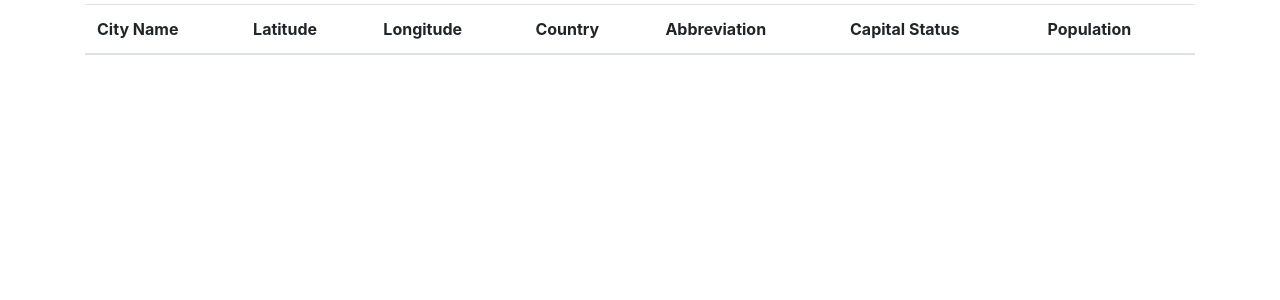
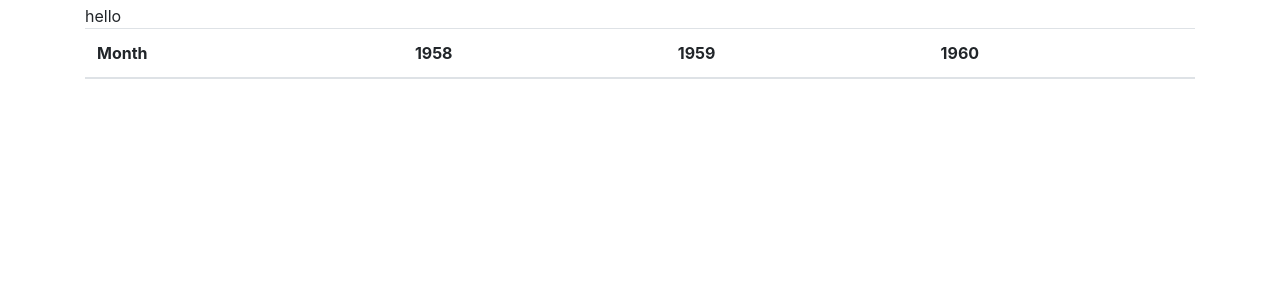
Before and after one commit to vk536/PythonDockerFlaskPycharm, a Flask app: template app/templates/index.html in a window 1280 px wide. Shown: the part 56-356 px from the top of the page. Run offline with Flask 2, Linux system fonts and the light colour scheme; the template is opened without the code that fills it, so the values that code supplies are empty; some libraries are stand-ins or nearby versions.

Commit message:
Feature: Adding view and modifying SQL

```diff
--- a/app/app.py
+++ b/app/app.py
@@ -12,108 +12,17 @@ app.config['MYSQL_DATABASE_HOST'] = 'db'
 app.config['MYSQL_DATABASE_USER'] = 'root'
 app.config['MYSQL_DATABASE_PASSWORD'] = 'root'
 app.config['MYSQL_DATABASE_PORT'] = 3306
-app.config['MYSQL_DATABASE_DB'] = 'citiesData'
+app.config['MYSQL_DATABASE_DB'] = 'airTravel'
 mysql.init_app(app)
 
 
 @app.route('/', methods=['GET'])
 def index():
-    user = {'username': 'Cities Project'}
+    user = {'username': 'Air Travel Data Project'}
     cursor = mysql.get_db().cursor()
-    cursor.execute('SELECT * FROM tblCitiesImport')
+    cursor.execute('SELECT * FROM airTravelImport')
     result = cursor.fetchall()
-    return render_template('index.html', title='Home', user=user, cities=result)
-
-
-@app.route('/view/<int:city_id>', methods=['GET'])
-def record_view(city_id):
-    cursor = mysql.get_db().cursor()
-    cursor.execute('SELECT * FROM tblCitiesImport WHERE id=%s', city_id)
-    result = cursor.fetchall()
-    return render_template('view.html', title='View Form', city=result[0])
-
-
-@app.route('/edit/<int:city_id>', methods=['GET'])
-def form_edit_get(city_id):
-    cursor = mysql.get_db().cursor()
-    cursor.execute('SELECT * FROM tblCitiesImport WHERE id=%s', city_id)
-    result = cursor.fetchall()
-    return render_template('edit.html', title='Edit Form', city=result[0])
-
-
-@app.route('/edit/<int:city_id>', methods=['POST'])
-def form_update_post(city_id):
-    cursor = mysql.get_db().cursor()
-    inputData = (request.form.get('fldName'), request.form.get('fldLat'), request.form.get('fldLong'),
-                 request.form.get('fldCountry'), request.form.get('fldAbbreviation'),
-                 request.form.get('fldCapitalStatus'), request.form.get('fldPopulation'), city_id)
-    sql_update_query = """UPDATE tblCitiesImport t SET t.fldName = %s, t.fldLat = %s, t.fldLong = %s, t.fldCountry =
-    %s, t.fldAbbreviation = %s, t.fldCapitalStatus = %s, t.fldPopulation = %s WHERE t.id = %s """
-    cursor.execute(sql_update_query, inputData)
-    mysql.get_db().commit()
-    return redirect("/", code=302)
-
-@app.route('/cities/new', methods=['GET'])
-def form_insert_get():
-    return render_template('new.html', title='New City Form')
-
-
-@app.route('/cities/new', methods=['POST'])
-def form_insert_post():
-    cursor = mysql.get_db().cursor()
-    inputData = (request.form.get('fldName'), request.form.get('fldLat'), request.form.get('fldLong'),
-                 request.form.get('fldCountry'), request.form.get('fldAbbreviation'),
-                 request.form.get('fldCapitalStatus'), request.form.get('fldPopulation'))
-    sql_insert_query = """INSERT INTO tblCitiesImport (fldName,fldLat,fldLong,fldCountry,fldAbbreviation,fldCapitalStatus,fldPopulation) VALUES (%s, %s,%s, %s,%s, %s,%s) """
-    cursor.execute(sql_insert_query, inputData)
-    mysql.get_db().commit()
-    return redirect("/", code=302)
-
-@app.route('/delete/<int:city_id>', methods=['POST'])
-def form_delete_post(city_id):
-    cursor = mysql.get_db().cursor()
-    sql_delete_query = """DELETE FROM tblCitiesImport WHERE id = %s """
-    cursor.execute(sql_delete_query, city_id)
-    mysql.get_db().commit()
-    return redirect("/", code=302)
-
-
-@app.route('/api/v1/cities', methods=['GET'])
-def api_browse() -> str:
-    cursor = mysql.get_db().cursor()
-    cursor.execute('SELECT * FROM tblCitiesImport')
-    result = cursor.fetchall()
-    json_result = json.dumps(result);
-    resp = Response(json_result, status=200, mimetype='application/json')
-    return resp
-
-
-@app.route('/api/v1/cities/<int:city_id>', methods=['GET'])
-def api_retrieve(city_id) -> str:
-    cursor = mysql.get_db().cursor()
-    cursor.execute('SELECT * FROM tblCitiesImport WHERE id=%s', city_id)
-    result = cursor.fetchall()
-    json_result = json.dumps(result);
-    resp = Response(json_result, status=200, mimetype='application/json')
-    return resp
-
-
-@app.route('/api/v1/cities/', methods=['POST'])
-def api_add() -> str:
-    resp = Response(status=201, mimetype='application/json')
-    return resp
-
-
-@app.route('/api/v1/cities/<int:city_id>', methods=['PUT'])
-def api_edit(city_id) -> str:
-    resp = Response(status=201, mimetype='application/json')
-    return resp
-
-
-@app.route('/api/cities/<int:city_id>', methods=['DELETE'])
-def api_delete(city_id) -> str:
-    resp = Response(status=210, mimetype='application/json')
-    return resp
+    return render_template('index.html', title='Home', user=user, airTravelData=result)
 
 
 if __name__ == '__main__':
--- a/app/templates/index.html
+++ b/app/templates/index.html
@@ -3,25 +3,20 @@
 <table class="table">
     <thead>
     <tr>
-        <th scope="col">City Name</th>
-        <th scope="col">Latitude</th>
-        <th scope="col">Longitude</th>
-        <th scope="col">Country</th>
-        <th scope="col">Abbreviation</th>
-        <th scope="col">Capital Status</th>
-        <th scope="col">Population</th>
+        <th scope="col">Month</th>
+        <th scope="col">1958</th>
+        <th scope="col">1959</th>
+        <th scope="col">1960</th>
     </tr>
     </thead>
     <tbody>
-    {% for city in cities %}
+    hello
+    {% for data in airTravelData %}
     <tr>
-        <td><a href="view/{{city.id}}">{{ city.fldName }}</a></td>
-        <td>{{ city.fldLat }}</td>
-        <td>{{ city.fldLong }}</td>
-        <td>{{ city.fldCountry }}</td>
-        <td>{{ city.fldAbbreviation }}</td>
-        <td>{{ city.fldCapitalStatus }}</td>
-        <td>{{ city.fldPopulation }}</td>
+        <td><a href="view/{{data.id}}">{{ data.Month }}</a></td>
+        <td>{{ data.Column_1958 }}</td>
+        <td>{{ data.Column_1959 }}</td>
+        <td>{{ data.Column_1960 }}</td>
     </tr>
     {% endfor %}
     </tbody>
--- a/docker-compose.yml
+++ b/docker-compose.yml
@@ -2,7 +2,7 @@ version: "2"
 services:
   app:
     build: ./app
-    container_name: "Flask_App"
+    container_name: "Flask_App4"
     links:
       - db
     depends_on:
@@ -12,7 +12,7 @@ services:
 
   db:
     image: mysql:5.7
-    container_name: "MySQL_Database"
+    container_name: "MySQL_Database4"
     ports:
       - "32000:3306"
     environment:
```
Also changed, not shown: app/templates/edit.html (deleted, +0 -45 lines), app/templates/new.html (deleted, +0 -46 lines), app/templates/view.html (+6 -8 lines), db/init.sql (+20 -20 lines), 1 other file.
